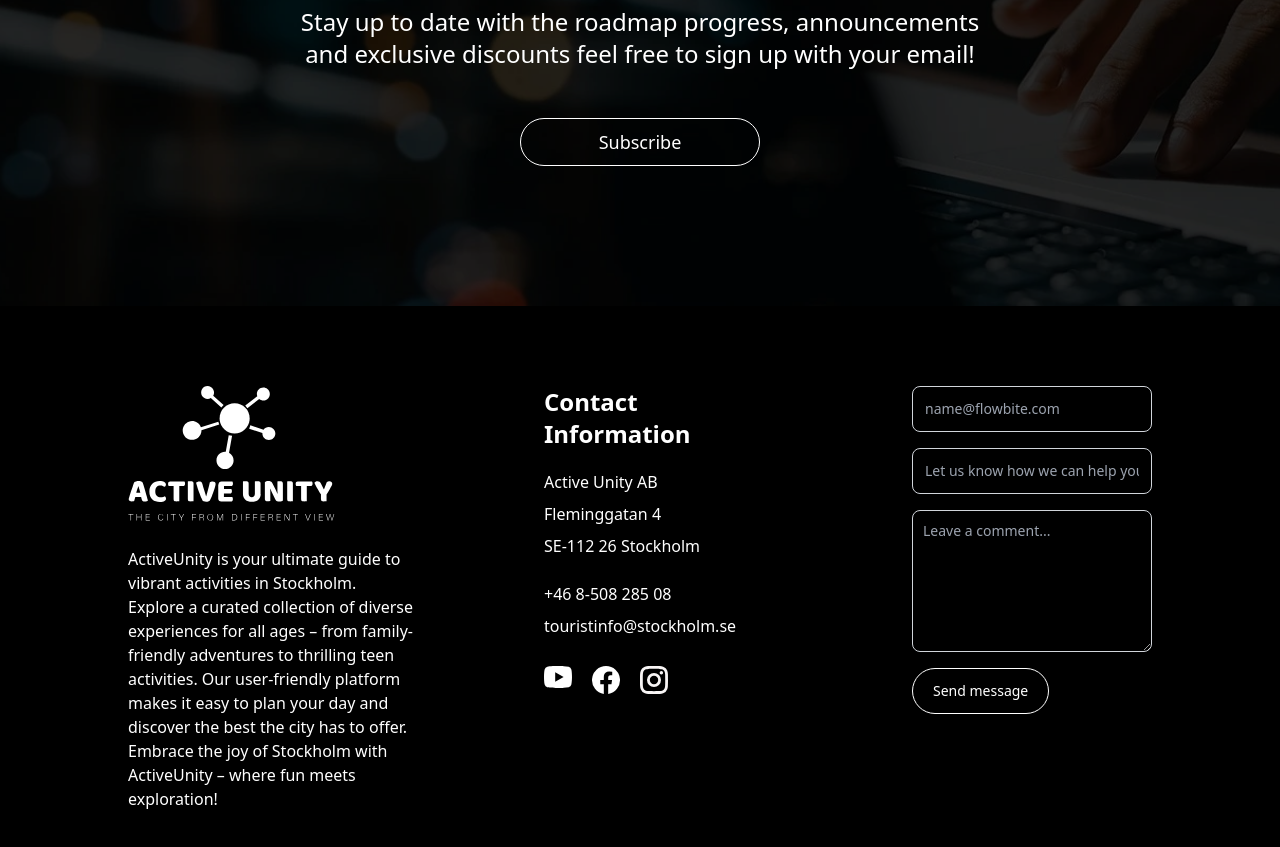
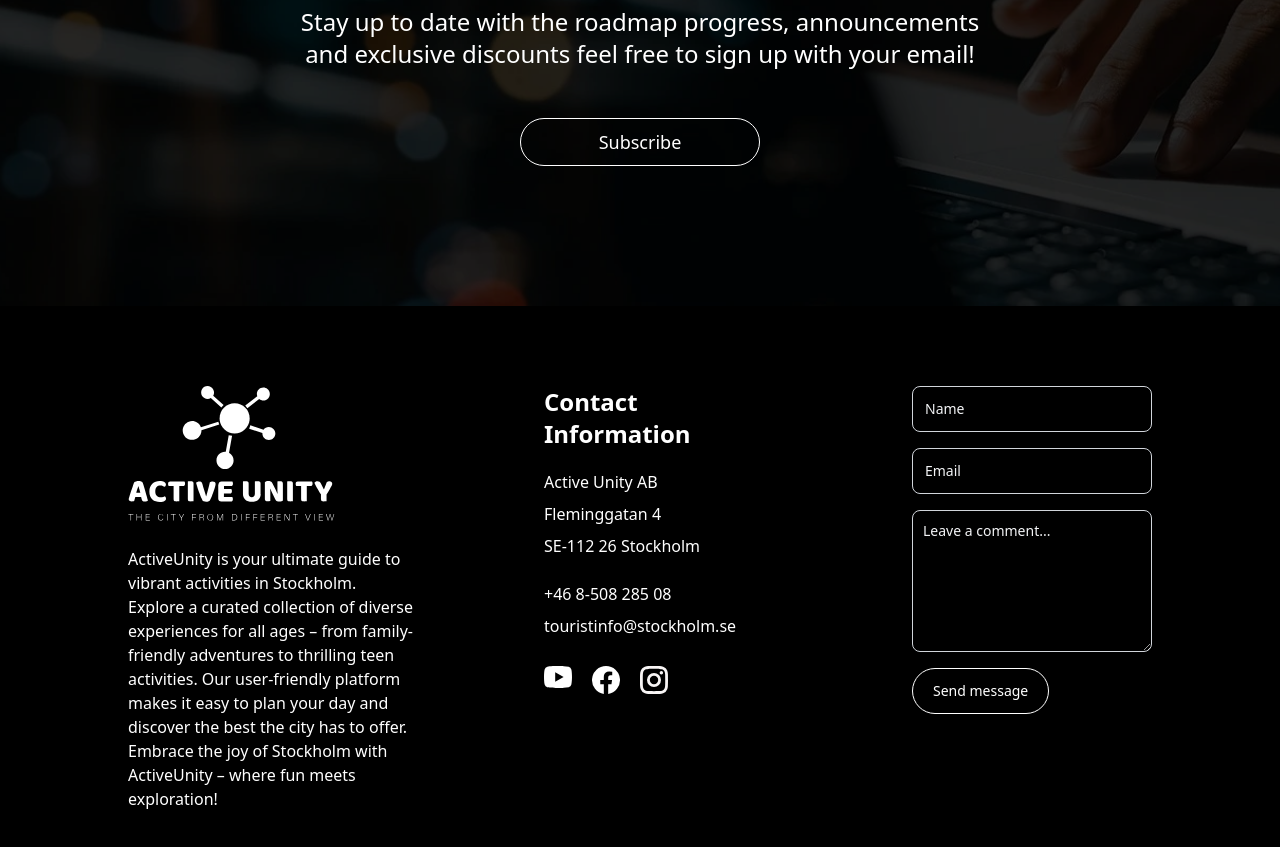
Before and after one commit to whobrowsesthewebg7/active-unity, a React (Vite) app: page / in a window 1280 px wide. Shown: the part 2374-3221 px from the top of the page. Built offline with nearby package versions, Linux system fonts and the light colour scheme.

Commit message:
fixing placeholder

```diff
--- a/src/components/Footer/Footer.jsx
+++ b/src/components/Footer/Footer.jsx
@@ -48,17 +48,14 @@ const Footer = () => {
         <div className={style.footer__col_short}>
           <form action="#">
             <div>
-              <input
-                className={style.input_field}
-                placeholder="name@flowbite.com"
-              />
+              <input className={style.input_field} placeholder="Name" />
             </div>
             <div>
               <input
                 type="text"
                 id="subject"
                 className={style.input_field}
-                placeholder="Let us know how we can help you"
+                placeholder="Email"
               />
             </div>
             <div class="sm:col-span-2">
--- a/src/components/Footer/Footer.module.css
+++ b/src/components/Footer/Footer.module.css
@@ -1,5 +1,5 @@
 footer {
-    @apply bg-black text-white flex justify-center py-20
+    @apply bg-black text-white flex justify-center py-20 px-[10vw]
 }
 
 .footer__container {
@@ -27,7 +27,7 @@ footer {
 }
 
 .contact_address {
-    @apply my-4 leading-loose
+    @apply my-4 leading-8
 }
 
 .social__media {
@@ -43,11 +43,11 @@ form {
 }
 
 .input_field {
-    @apply border border-gray-300 text-gray-900 bg-transparent text-sm rounded-lg block w-full p-3
+    @apply border border-gray-300 text-white bg-transparent text-sm rounded-lg block w-full p-3 placeholder:text-gray-100
 }
 
 .textarea_field {
-    @apply block p-2.5 w-full text-sm text-gray-900 bg-transparent rounded-lg shadow-sm border border-gray-300
+    @apply block p-2.5 w-full text-sm text-gray-900 bg-transparent rounded-lg shadow-sm border border-gray-300 placeholder:text-gray-100
 }
 
 .btn {
```
